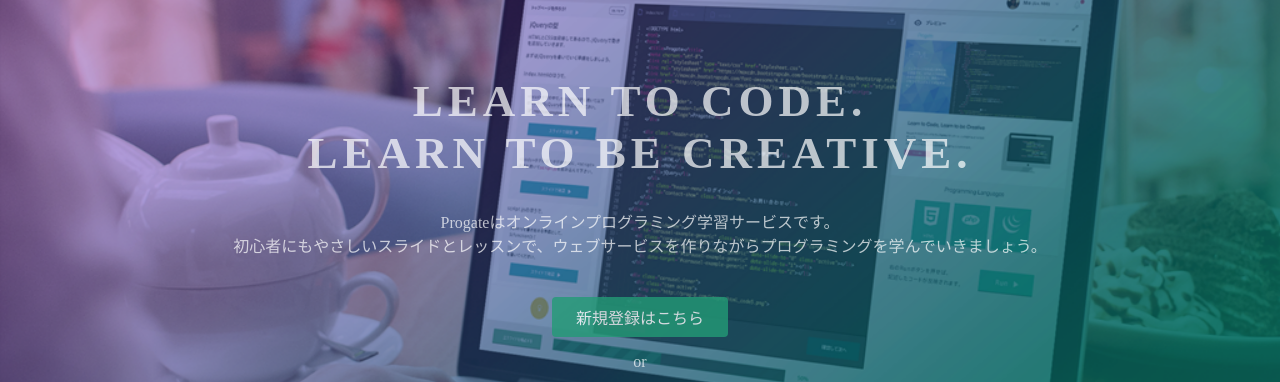
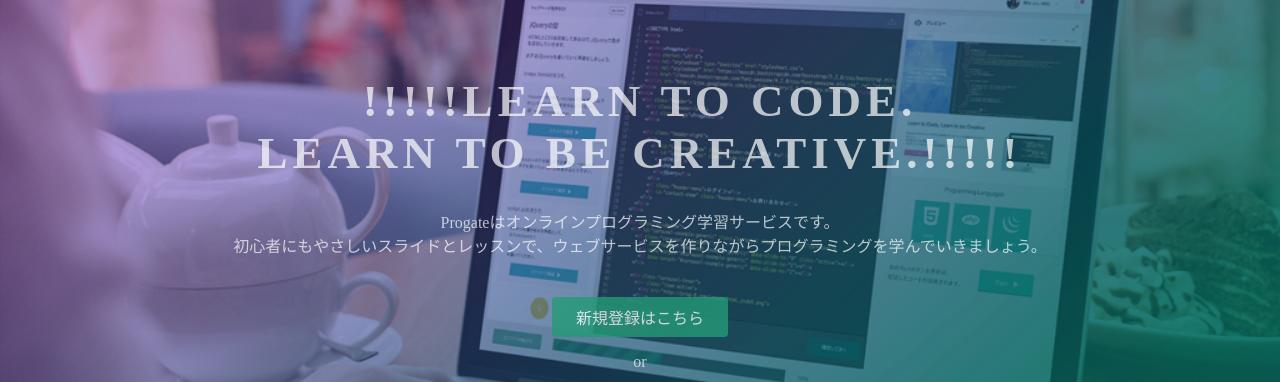
Before and after one commit to medi772425/github.io, a plain HTML site: page index.html in a window 1280 px wide. Shown: the part 135-517 px from the top of the page. Drawn offline with Linux system fonts and the light colour scheme.

Commit message:
Update index.html

```diff
--- a/index.html
+++ b/index.html
@@ -23,7 +23,7 @@
   </header>
   <div class="top-wrapper">
     <div class="container">
-      <h1>LEARN TO CODE.<br>LEARN TO BE CREATIVE.</h1>
+      <h1>!!!!!LEARN TO CODE.<br>LEARN TO BE CREATIVE.!!!!!</h1>
       <p>Progateはオンラインプログラミング学習サービスです。<br>初心者にもやさしいスライドとレッスンで、ウェブサービスを作りながらプログラミングを学んでいきましょう。</p>
       <div class="btn-wrapper">
         <a href="#" class="btn signup">新規登録はこちら</a>
```
